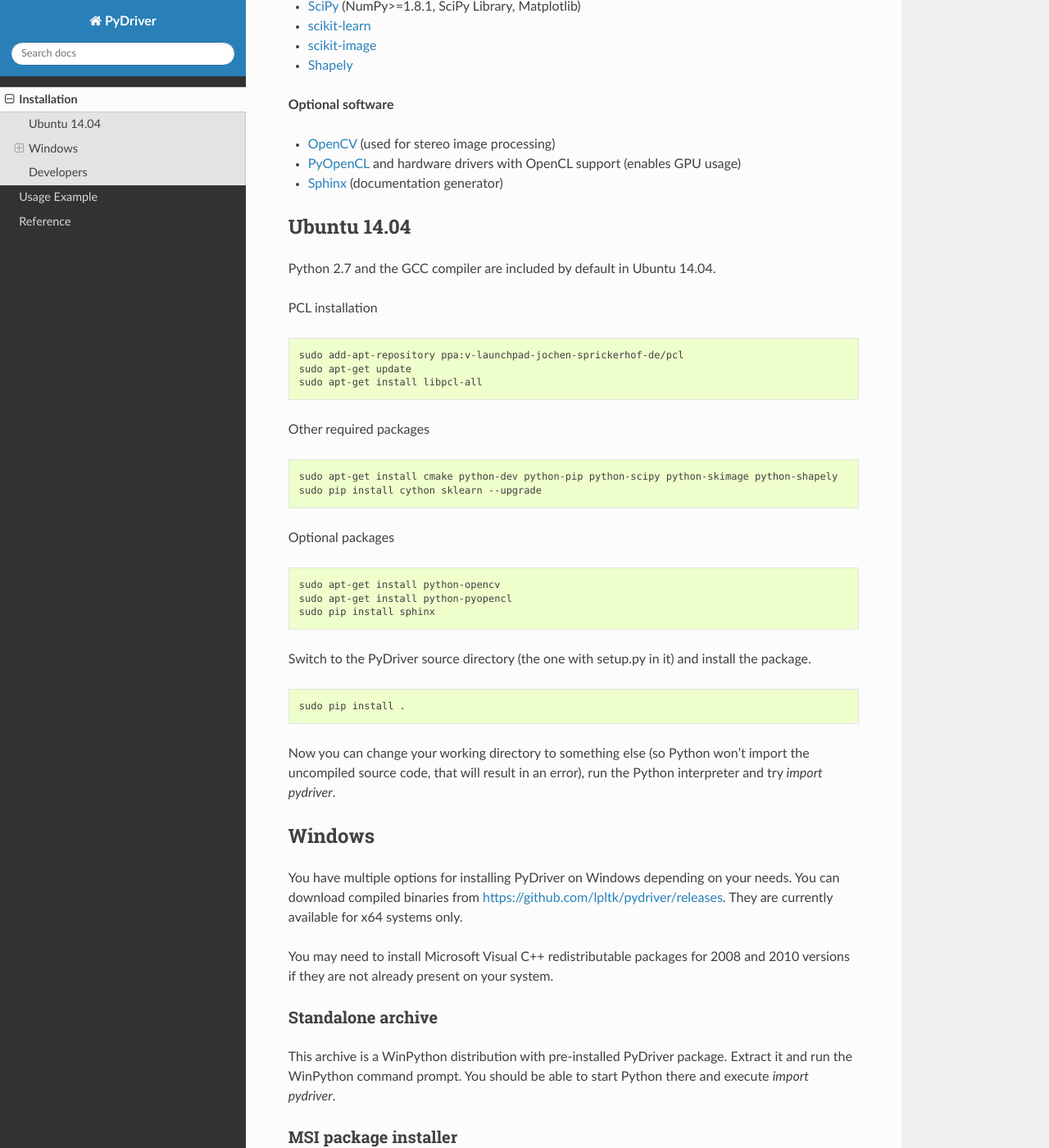
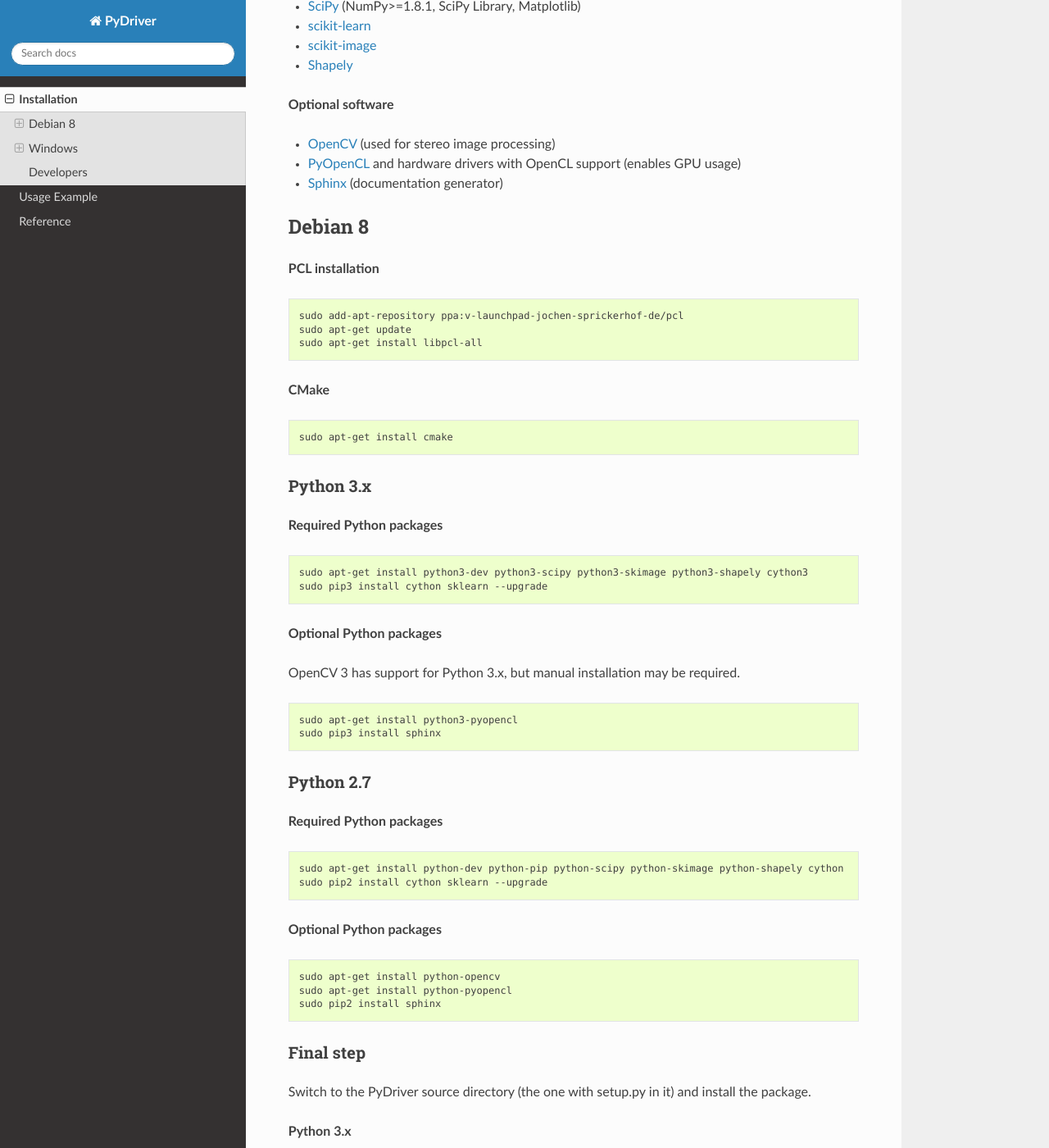
Before and after one commit to Leonard-Plotkin/pydriver, a Sphinx documentation site: the page built from doc/installation.rst, in a window 1280 px wide and 1400 px high, scrolled down 548 px. Shown: the whole window at 82% size. Built offline with Sphinx 7.4.7 and the Read the Docs theme 2.0.0, drawn with Linux system fonts in a browser that asks for light colours; the version number could not be read and is left out; some of the changed text lies outside the part shown.

Commit message:
Update Linux installation documentation for Python 3.x

```diff
--- a/doc/installation.rst
+++ b/doc/installation.rst
@@ -2,14 +2,14 @@
 Installation
 ============
 
-Although the PyDriver framework was only tested with Ubuntu 14.04 and Windows 7 so far, it should
-be usable with every operating system which supports Python 2.7 and all required components.
+Although the PyDriver framework was only tested with Debian 8 and Windows 7 so far, it should
+be usable with every operating system which supports Python 2.7 or 3.x and all required components.
 
 The `PyDriver repository <https://github.com/lpltk/pydriver>`_ is located at GitHub.
 
 **Required software**
 
-- `Python <https://www.python.org/>`_ (2.7)
+- `Python <https://www.python.org/>`_ (2.7 or 3.x)
 - `CMake <http://www.cmake.org/>`_
 - `Point Cloud Library (PCL) <http://pointclouds.org/>`_ (>=1.7.1)
 
@@ -28,13 +28,11 @@
 - `PyOpenCL <http://documen.tician.de/pyopencl/>`_ and hardware drivers with OpenCL support (enables GPU usage)
 - `Sphinx <http://sphinx-doc.org/>`_ (documentation generator)
 
-------------
-Ubuntu 14.04
-------------
+--------
+Debian 8
+--------
 
-Python 2.7 and the GCC compiler are included by default in Ubuntu 14.04.
-
-PCL installation
+**PCL installation**
 
 .. code-block:: none
 
@@ -42,26 +40,65 @@
     sudo apt-get update
     sudo apt-get install libpcl-all
 
-Other required packages
+**CMake**
 
 .. code-block:: none
 
-    sudo apt-get install cmake python-dev python-pip python-scipy python-skimage python-shapely
-    sudo pip install cython sklearn --upgrade
+    sudo apt-get install cmake
 
-Optional packages
+Python 3.x
+----------
+
+**Required Python packages**
+
+.. code-block:: none
+
+    sudo apt-get install python3-dev python3-scipy python3-skimage python3-shapely cython3
+    sudo pip3 install cython sklearn --upgrade
+
+**Optional Python packages**
+
+OpenCV 3 has support for Python 3.x, but manual installation may be required.
+
+.. code-block:: none
+
+    sudo apt-get install python3-pyopencl
+    sudo pip3 install sphinx
+
+Python 2.7
+----------
+
+**Required Python packages**
+
+.. code-block:: none
+
+    sudo apt-get install python-dev python-pip python-scipy python-skimage python-shapely cython
+    sudo pip2 install cython sklearn --upgrade
+
+**Optional Python packages**
 
 .. code-block:: none
 
     sudo apt-get install python-opencv
     sudo apt-get install python-pyopencl
-    sudo pip install sphinx
+    sudo pip2 install sphinx
+
+Final step
+----------
 
 Switch to the PyDriver source directory (the one with setup.py in it) and install the package.
 
+**Python 3.x**
+
 .. code-block:: none
 
-    sudo pip install .
+    sudo pip3 install .
+
+**Python 2.7**
+
+.. code-block:: none
+
+    sudo pip2 install .
 
 Now you can change your working directory to something else (so Python won't import the uncompiled
 source code, that will result in an error), run the Python interpreter and try *import pydriver*.
```
